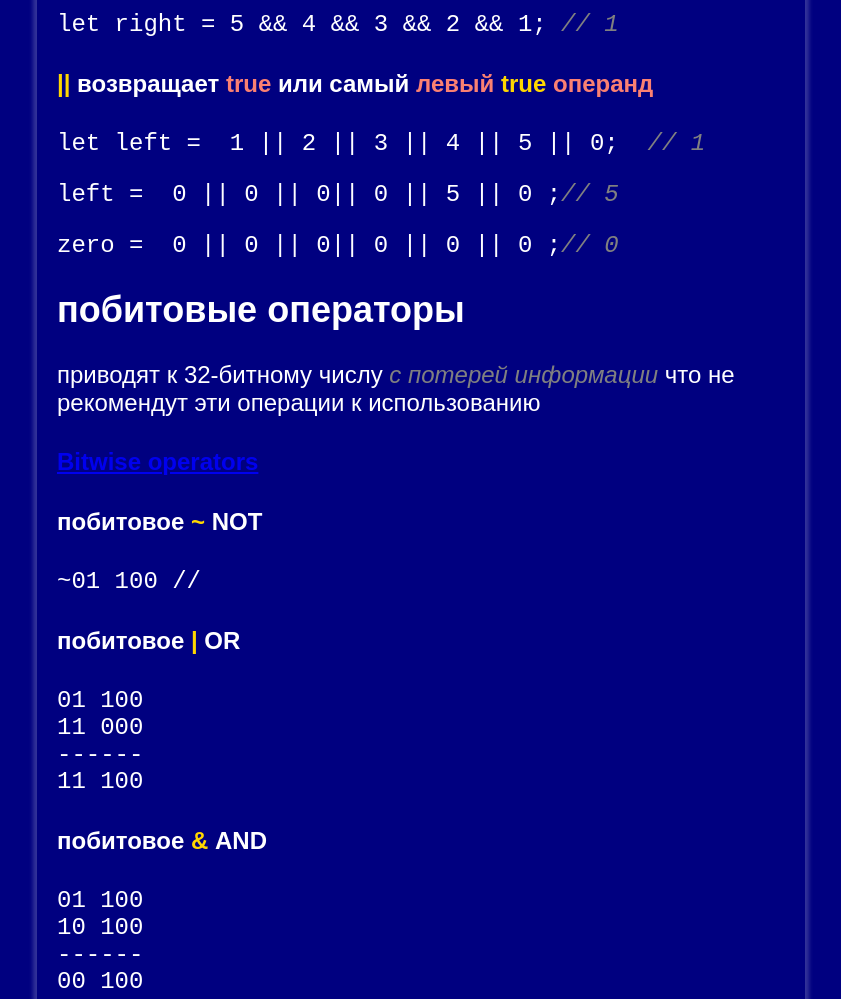
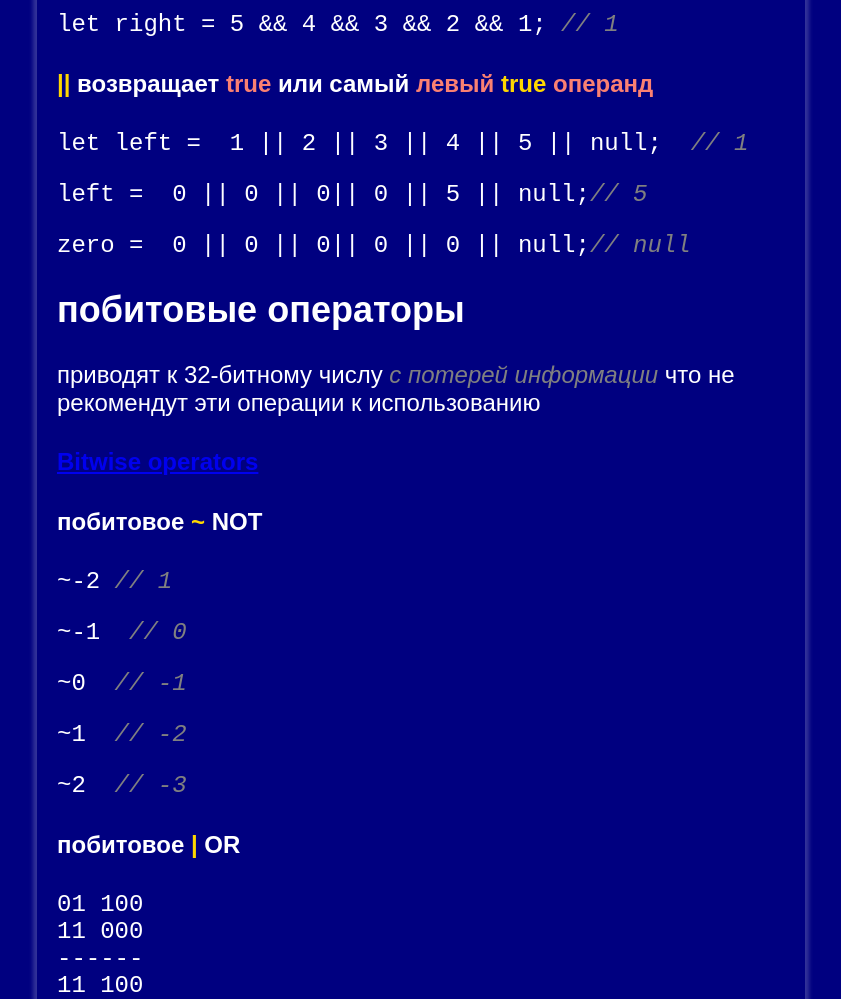
Before and after one commit to gennadiy1970/js-conditions, a plain HTML site: page simple/index.html in a window 1280 px wide. Shown: the part 1580-2579 px from the top of the page, without its empty margins (219-1060 px from the left). Drawn offline with Linux system fonts and the light colour scheme.

Commit message:
bitwase not added

```diff
--- a/simple/index.html
+++ b/simple/index.html
@@ -91,17 +91,21 @@
         </tr>
     </table>
     <h4><span class="gold">&amp;&amp;</span> возвращает <b>false</b> или самый <b>правый операнд</b></h4>
-    <pre><code>let zero = 1 &amp;&amp; 2 &amp;&amp; 0 &amp;&amp; 4 &amp;&amp; 5<span class="comment"> // 0</span></code></pre>
+    <pre><code>let zero = 1 &amp;&amp; 2 &amp;&amp; 0 &amp;&amp; 4 &amp;&amp; 5;<span class="comment"> // 0</span></code></pre>
     <pre><code>let right = 5 &amp;&amp; 4 &amp;&amp; 3 &amp;&amp; 2 &amp;&amp; 1; <span class="comment">// 1</span></code></pre>
     <h4><span class="gold">||</span> возвращает <b>true</b> или самый <b>левый <span class="gold">true</span> операнд</b></h4>
-    <pre><code>let left =  1 || 2 || 3 || 4 || 5 || 0; <span class="comment"> // 1</span> </code></pre>
-    <pre><code>left =  0 || 0 || 0|| 0 || 5 || 0 ;<span class="comment">// 5</span></code></pre>
-    <pre><code>zero =  0 || 0 || 0|| 0 || 0 || 0 ;<span class="comment">// 0</span></code></pre>
+    <pre><code>let left =  1 || 2 || 3 || 4 || 5 || null; <span class="comment"> // 1</span> </code></pre>
+    <pre><code>left =  0 || 0 || 0|| 0 || 5 || null;<span class="comment">// 5</span></code></pre>
+    <pre><code>zero =  0 || 0 || 0|| 0 || 0 || null;<span class="comment">// null</span></code></pre>
     <h2>побитовые операторы</h2>
     <p>приводят к 32-битному числу <span class="comment"> с потерей информации</span> что не рекомендут эти операции к использованию</p>
     <h4><a href="https://developer.mozilla.org/ru/docs/Web/JavaScript/Reference/Operators/Bitwise_Operators">Bitwise operators</a></h4>
     <h4>побитовое <span class="gold">~</span> NOT</h4>
-    <pre><code>~01 100 // </code></pre>
+    <pre><code>~-2 <span class="comment">// 1</span> </code></pre>
+    <pre><code>~-1  <span class="comment">// 0</span> </code></pre>
+    <pre><code>~0  <span class="comment">// -1</span> </code></pre>
+    <pre><code>~1  <span class="comment">// -2</span> </code></pre>
+    <pre><code>~2  <span class="comment">// -3</span> </code></pre>
     <h4>побитовое <span class="gold">|</span> OR</h4>
     <pre><code>01 100
 11 000
```
